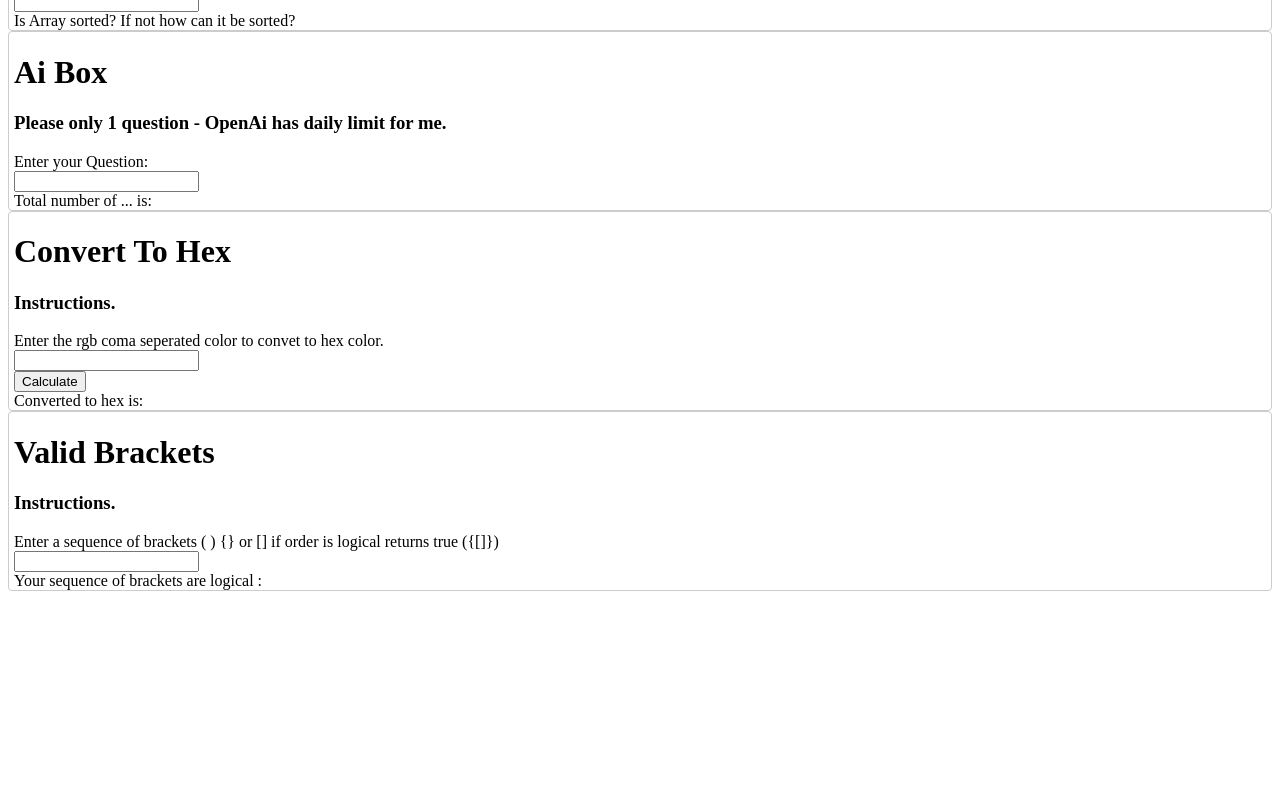
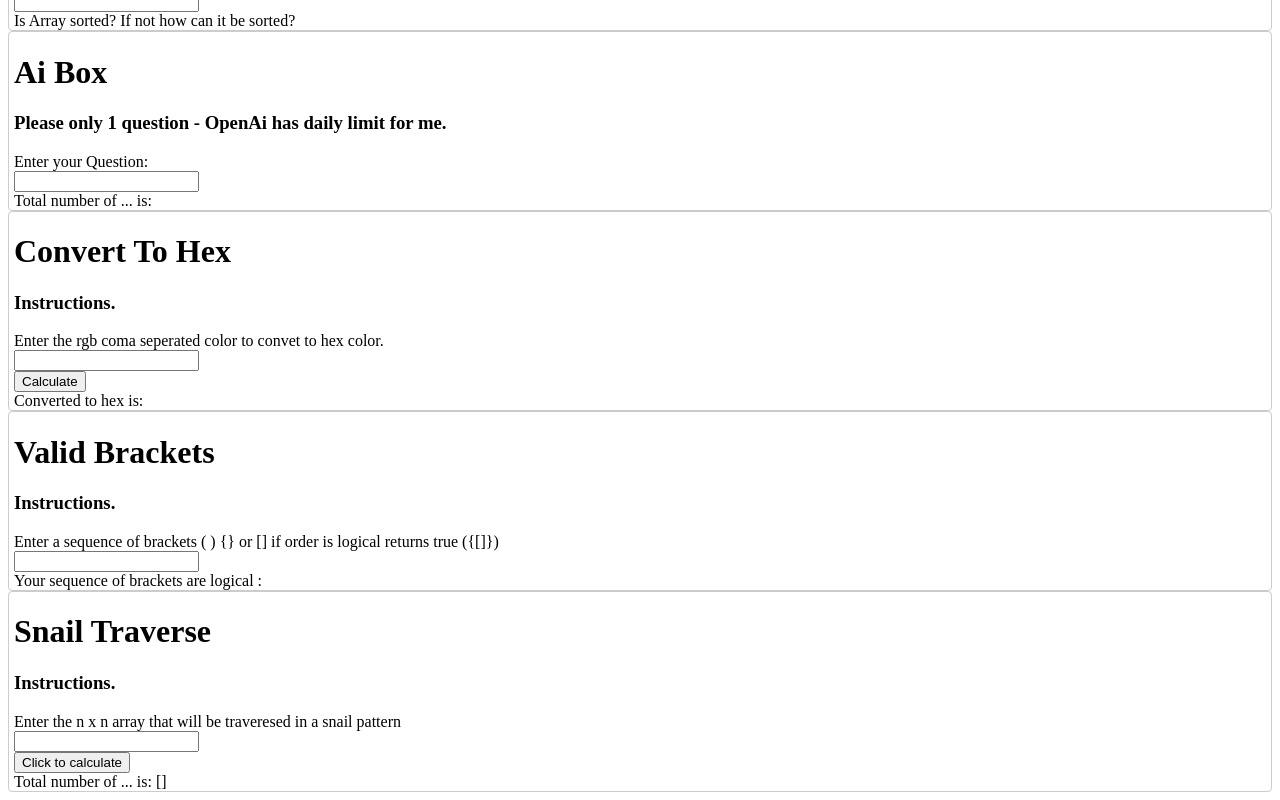
Before and after one commit to pauloconnell/hackerRank, a Nuxt app: page / in a window 1280 px wide. Shown: the part 420-1220 px from the top of the page. Before the commit the page ends 1019 px from the top, so only its background shows below. Built offline with nearby package versions, Linux system fonts and the light colour scheme.

Commit message:
feat: added snail Traverse

```diff
--- a/app.vue
+++ b/app.vue
@@ -21,6 +21,9 @@
       <DataStructuresValidBrackets />
     </div>
 
+    <div class="card">
+      <DataStructuresSnailTraverse />
+    </div>
 
     <!--
     <NuxtRouteAnnouncer />
--- /dev/null
+++ b/components/DataStructures/SnailTraverse.vue
@@ -0,0 +1,117 @@
+<script setup>
+import { defineModel } from '@vue/composition-api';
+import { ref } from 'vue';
+
+const loading = ref(false);
+const inputBoxRef = ref(null);
+
+const inputBoxModel = defineModel();
+
+const snailTraverse = function(array) {
+  // our solution will have n*n numbers - this is STOP condition
+
+  // our patern is 4 steps col to n, row to n, col -> start, row ->start+1 repeat
+
+  console.log({array}, array.length)
+
+  let n=array.length;
+
+  if (n==0) return [[]];
+  if (n==1) return array[0];
+  let stop = n*n;
+  let solution=[];
+  let row=0
+  let rowStart=0;
+  let rowStop=n-1;
+  let col=0;
+  let colStart=0;
+  let colStop=n-1;
+
+  console.log({stop}, {solution})
+  while(stop > solution.length){
+      console.log({stop}, {solution})
+    //iterate across cols
+    for(let i=colStart; i<=colStop; i++){
+
+      solution.push(array[rowStart][i])
+       // console.log(rowStart,i,  {solution}, array[rowStart][i])
+    }
+    rowStart++;
+    for(let i=rowStart; i<=rowStop; i++){
+
+      solution.push(array[i][colStop])
+     // console.log(i, colStop, {solution})
+    }
+    colStop--;
+    //now backwards L section
+    for(let i=colStop; i>=colStart; i--){
+
+      solution.push(array[rowStop][i])
+    //  console.log(rowStop, i, {solution})
+    }
+    rowStop--;
+    for(let i=rowStop; i>=rowStart; i--){
+
+      solution.push(array[i][colStart])
+     // console.log(i, colStart, {solution})
+    }
+    colStart++;
+    }
+ // console.log({ solution });
+  return solution
+  }
+
+
+const snail=ref([]);
+
+const gotData = (data) =>{
+
+
+    console.log("got input:",inputBoxModel.value)
+    //let array = inputBoxModel.value.split(" ").split(",").map(Number);                                     // convert string input into array of numbers
+    let array=JSON.parse(inputBoxModel.value)
+    console.log("sending array", array)
+    snail.value = snailTraverse(array)  ;                                               // invoke logic to determine answer
+
+                                                                                                // ensure input box scales with input size
+    console.log("chars in input is ", inputBoxModel.value.length)
+    let minWidth = '170px';
+    if(inputBoxModel.value.length  > 22){
+        minWidth = `${inputBoxModel.value.length*7}px`;
+    }
+
+
+    inputBoxRef.value.style.width = minWidth ;                        // expand input box based on how many characters are in the input
+    console.log("width is ", inputBoxRef.value.style.width, inputBoxModel.value.length);
+}
+
+</script>
+
+<!-- <style>
+.input-container {
+    display: flex;
+}
+input {
+    flex: 1;
+}
+</style> -->
+
+<template>
+    <h1>Snail Traverse</h1>
+
+    <h3>Instructions.</h3>
+
+    <div class="input-container">
+        <div>
+            Enter the n x n array that will be traveresed in a snail pattern
+        </div>
+        <input ref="inputBoxRef" type="text" id="candles" name="candles" v-model="inputBoxModel"  width="auto" >
+    </div>
+    <div>
+        <button @click="gotData">Click to calculate</button>
+    </div>
+    <div>
+    Total number of ... is: <span v-if="loading">Loading...</span> <span v-else>{{ snail }} </span>
+    </div>
+
+</template>
```
